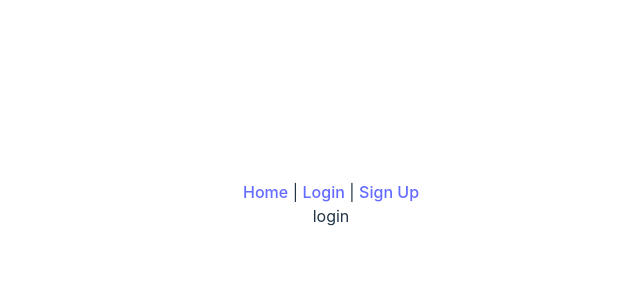
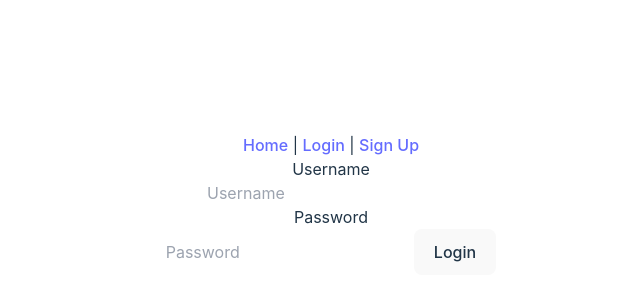
Before and after one commit to zexianchoo/FlightWebsite, a React (Vite) app in the folder EAT2015/frontend/: page /login in a window 1280 px wide. Shown: the part 196-496 px from the top of the page, without its empty margins (309-949 px from the left). Built offline with nearby package versions, Linux system fonts and the light colour scheme.

Commit message:
forgot to save last time

```diff
--- a/EAT2015/frontend/src/App.jsx
+++ b/EAT2015/frontend/src/App.jsx
@@ -1,5 +1,5 @@
 import React from 'react';
-import { Login } from './pages/Login';
+import Login from './pages/Login';
 import { Home } from './pages/Home';
 import SignUp from "./pages/SIgnUp"
 import './App.css';
--- a/EAT2015/frontend/src/pages/Login.jsx
+++ b/EAT2015/frontend/src/pages/Login.jsx
@@ -1,7 +1,57 @@
-import React from 'react'
+import React from "react"
+import { useState } from "react";
+import { Navigate, useNavigate } from "react-router-dom";
 
-export const Login = () => {
-  return (
-    <div>login</div>
-  )
+function Login() {
+
+    const [formData, setFormData] = useState({
+      username: "",
+      password: "",
+    })
+
+    const {username, password} = formData
+
+    const onChange = (e) => {
+      setFormData((prevState) => ({
+        ...prevState,
+        [e.target.id]: e.target.value,
+      }));
+    };
+
+    const navigate = useNavigate();
+
+    const submit = (e) => {
+
+      // check database for user
+
+      navigate("/");
+    }
+
+    return (
+        <form onSubmit={submit}>
+          <p>Username</p>
+          <input
+              type="text"
+              placeholder="Username"
+              required
+              id="username"
+              value={username}
+              onChange={onChange}
+            />
+            <p>Password</p>
+          <input
+              type="password"
+              placeholder="Password"
+              required
+              id="password"
+              value={password}
+              onChange={onChange}
+            />
+            <button type="submit">
+              Login
+            </button>
+        </form>
+      )
 }
+
+export default Login;
--- a/EAT2015/frontend/src/pages/SignUp.jsx
+++ b/EAT2015/frontend/src/pages/SignUp.jsx
@@ -33,7 +33,7 @@ function SignUp() {
           <p>Username</p>
           <input
               type="text"
-              placeholder="Name"
+              placeholder="Username"
               required
               id="username"
               value={username}
```
